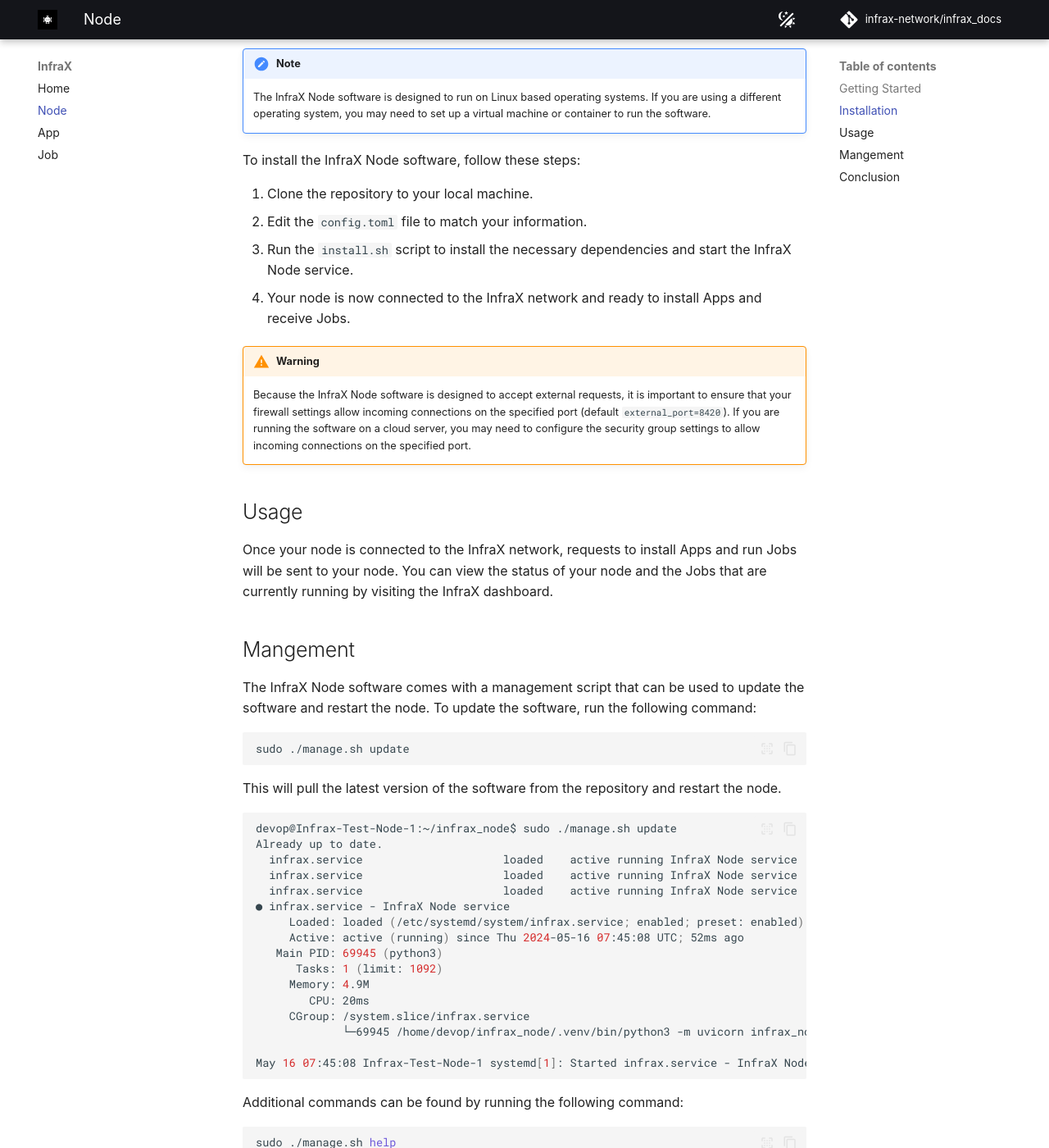
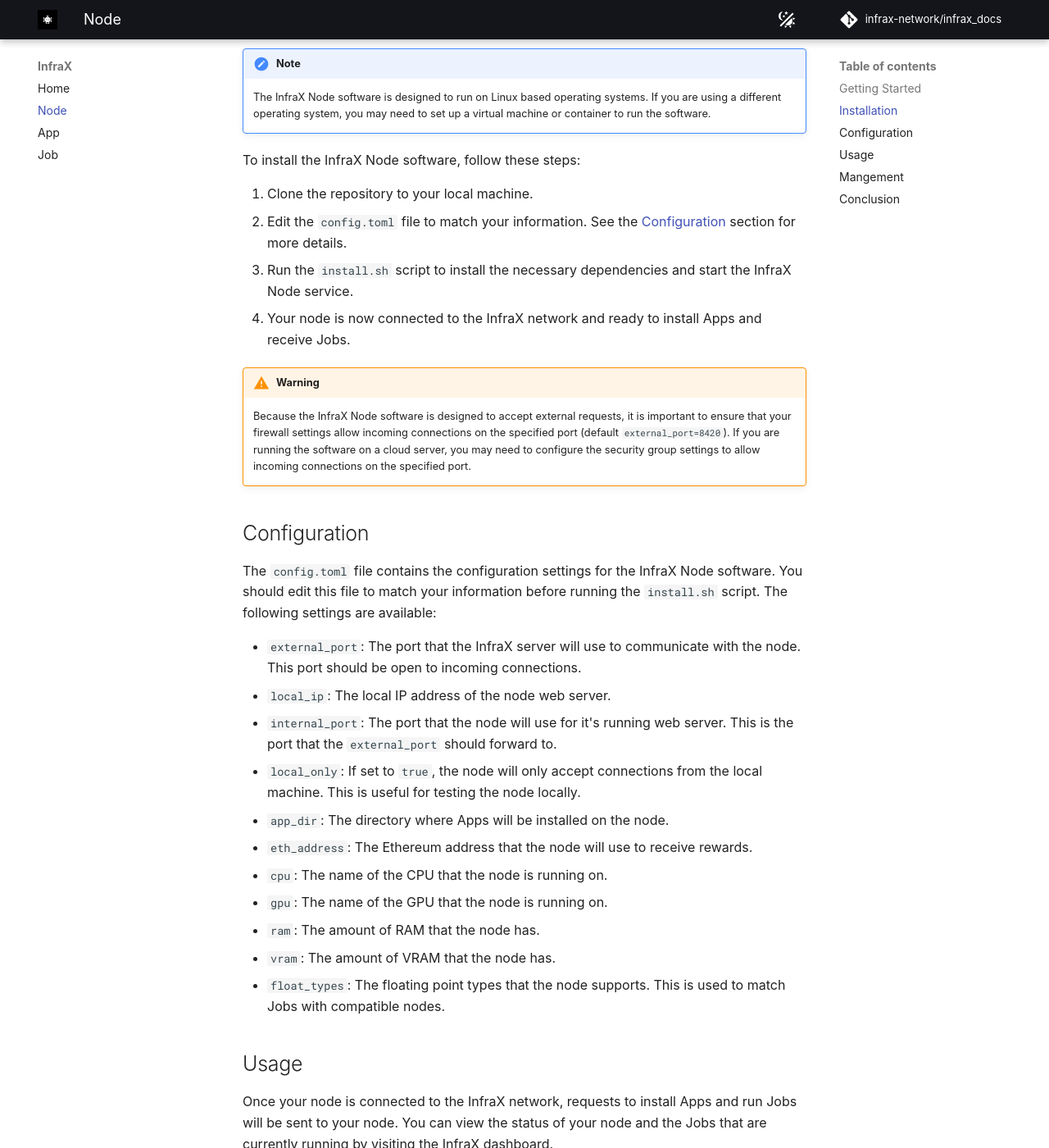
Before and after one commit to InfraX-network/docs, an MkDocs documentation site: the page built from docs/node.md, in a window 1280 px wide and 1400 px high, scrolled down 435 px. Shown: the whole window at 82% size. Built offline with MkDocs 1.6.1 and Material for MkDocs 9.7.7, drawn with Linux system fonts in a browser that asks for light colours; some web fonts are replaced; comment, search, counter and statistics services are not loaded.

Commit message:
- updates

```diff
--- a/docs/node.md
+++ b/docs/node.md
@@ -20,12 +20,28 @@
 To install the InfraX Node software, follow these steps:
 
 1. Clone the repository to your local machine.
-2. Edit the `config.toml` file to match your information.
+2. Edit the `config.toml` file to match your information. See the [Configuration](#configuration) section for more details.
 3. Run the `install.sh` script to install the necessary dependencies and start the InfraX Node service.
 4. Your node is now connected to the InfraX network and ready to install Apps and receive Jobs.
 
 !!! warning
     Because the InfraX Node software is designed to accept external requests, it is important to ensure that your firewall settings allow incoming connections on the specified port (default `external_port=8420`). If you are running the software on a cloud server, you may need to configure the security group settings to allow incoming connections on the specified port.
+
+## Configuration
+
+The `config.toml` file contains the configuration settings for the InfraX Node software. You should edit this file to match your information before running the `install.sh` script. The following settings are available:
+
+- `external_port`: The port that the InfraX server will use to communicate with the node. This port should be open to incoming connections.
+- `local_ip`: The local IP address of the node web server.
+- `internal_port`: The port that the node will use for it's running web server. This is the port that the `external_port` should forward to.
+- `local_only`: If set to `true`, the node will only accept connections from the local machine. This is useful for testing the node locally.
+- `app_dir`: The directory where Apps will be installed on the node.
+- `eth_address`: The Ethereum address that the node will use to receive rewards.
+- `cpu`: The name of the CPU that the node is running on.
+- `gpu`: The name of the GPU that the node is running on.
+- `ram`: The amount of RAM that the node has.
+- `vram`: The amount of VRAM that the node has.
+- `float_types`: The floating point types that the node supports. This is used to match Jobs with compatible nodes.
 
 ## Usage
 
```
Also changed, not shown: docs/app.md (+5 -4 lines).
